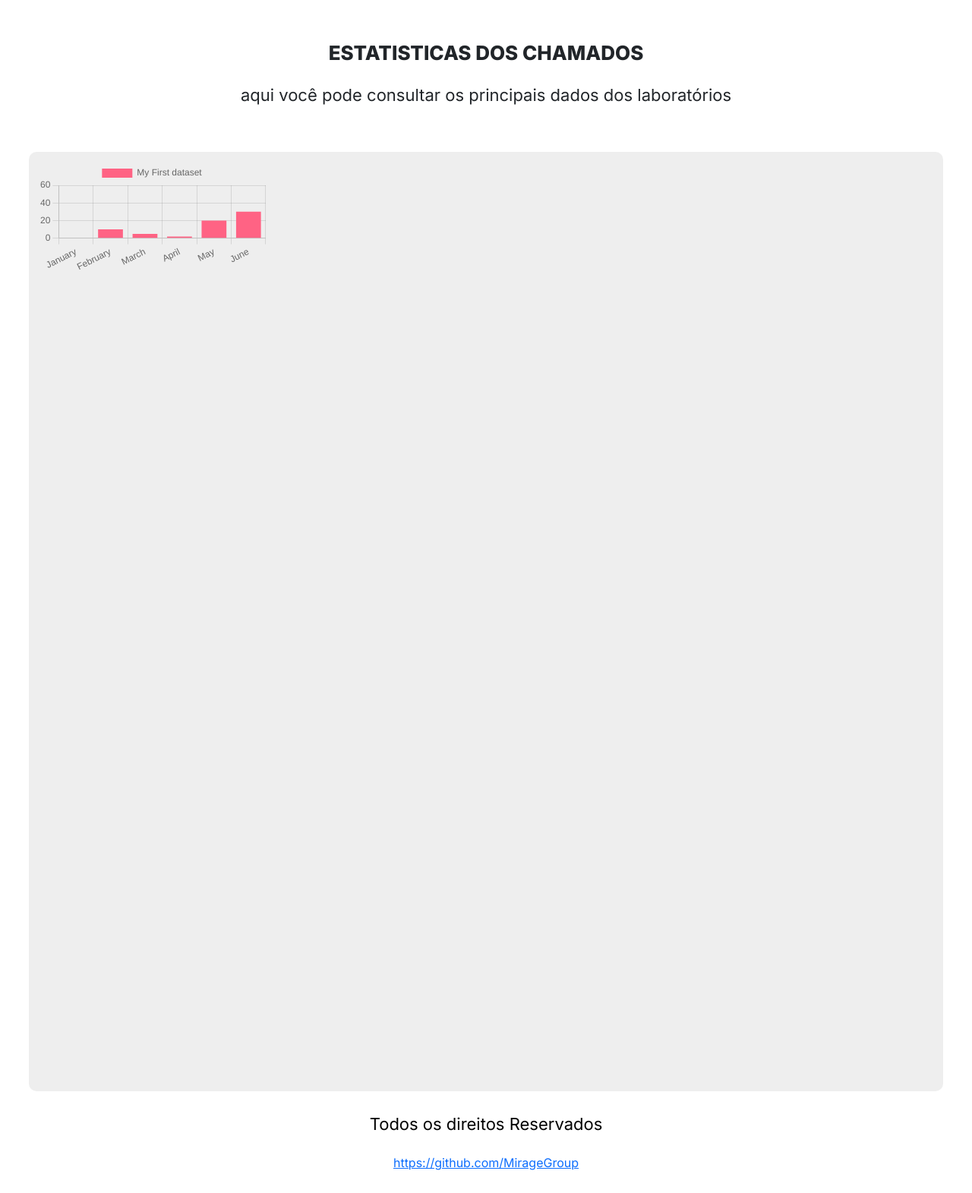
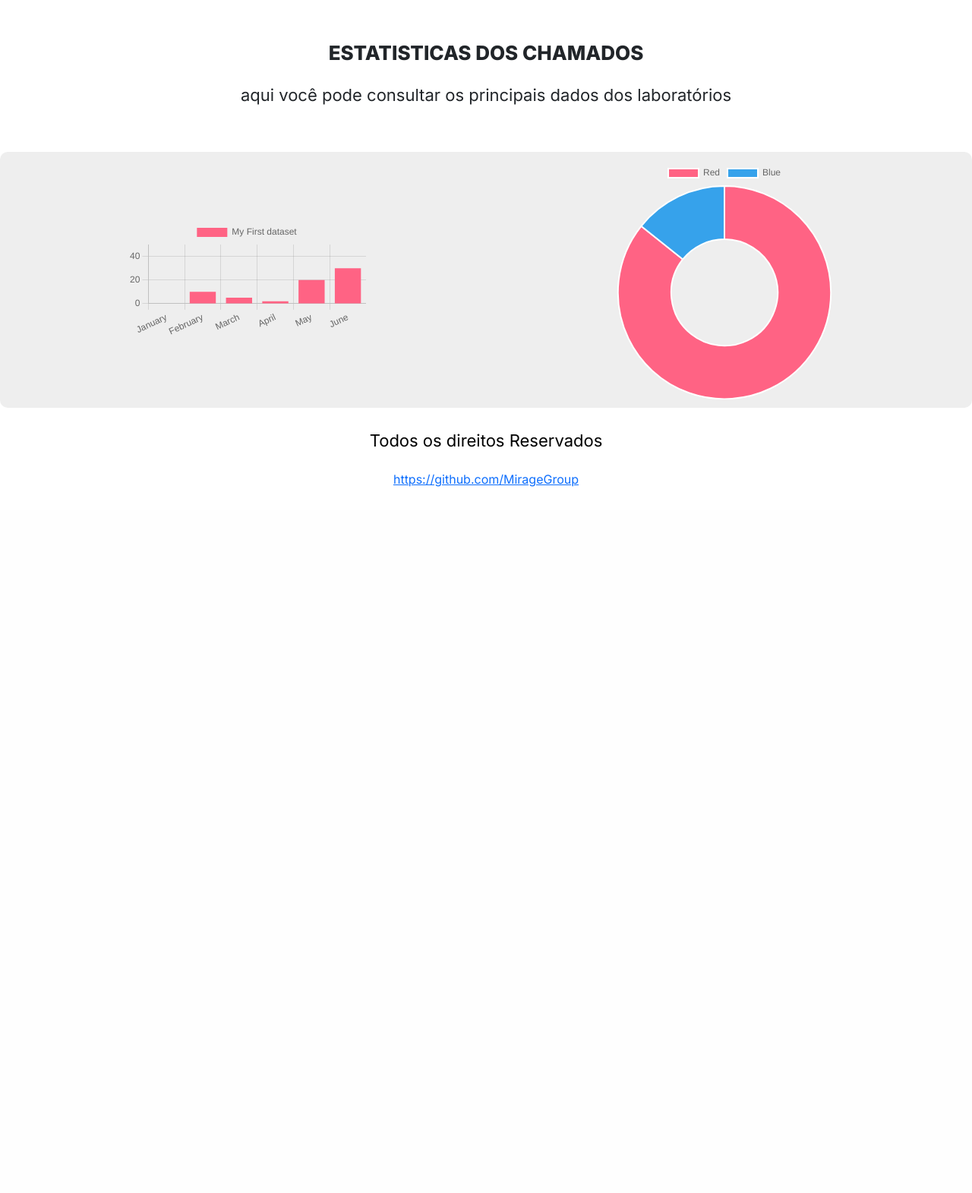
Before and after one commit to MirageGroup/API_MirageGroup, a Flask app: page /estatisticas in a window 1280 px wide. Shown: the part 171-1742 px from the top of the page at 76% size. After the commit the page ends 812 px from the top, so only its background shows below. Run offline with Flask 2, Linux system fonts and the light colour scheme; parts of the project's set-up code (start-up, migrations or seed data) failed here and were passed over; some libraries are stand-ins or nearby versions.

Commit message:
:construction: feat create tabels in estatisticas

```diff
--- a/static/css/main.css
+++ b/static/css/main.css
@@ -511,3 +511,19 @@ hr{
 .card_descrição{
     overflow-wrap: break-word;
 }
+
+
+    /* ESTATISTICAS */
+.area_de_estatisticas{
+    display: flex;
+    justify-content: space-around;
+    align-items: center;
+    background-color: rgb(238, 238, 238);
+    border-radius: 10px;
+    padding: 0.7em;
+    width: 100%;
+}
+.estatisticas_tables{
+   width: 25%;
+
+}
--- a/static/js/estatisticas.js
+++ b/static/js/estatisticas.js
@@ -27,3 +27,32 @@ const labels = [
         document.getElementById('myChart'),
         config
       );
+
+
+      const dataReports = {
+        labels: [
+          'Red',
+          'Blue',
+
+        ],
+        datasets: [{
+          label: 'My First Dataset',
+          data: [300, 50, ],
+          backgroundColor: [
+            'rgb(255, 99, 132)',
+            'rgb(54, 162, 235)',
+
+          ],
+          hoverOffset: 4
+        }]
+      };
+
+      const configReports = {
+        type: 'doughnut',
+        data: dataReports,
+      };
+
+      const myChartReports = new Chart(
+        document.getElementById('myChartReports'),
+        configReports
+      );
--- a/templates/estatisticas.html
+++ b/templates/estatisticas.html
@@ -30,9 +30,16 @@
             </div>
 
         <section class="layout_editores">
-          <div class="area_de_computadores">
-            <div>
-                <canvas id="myChart"></canvas>
+          <div class="area_de_estatisticas">
+            <div class="estatisticas_tables">
+
+                <div >
+                    <canvas id="myChart"></canvas>
+                </div>
+
+            </div>
+            <div class="estatisticas_tables">
+                <canvas id="myChartReports"></canvas>
             </div>
 
 
```
